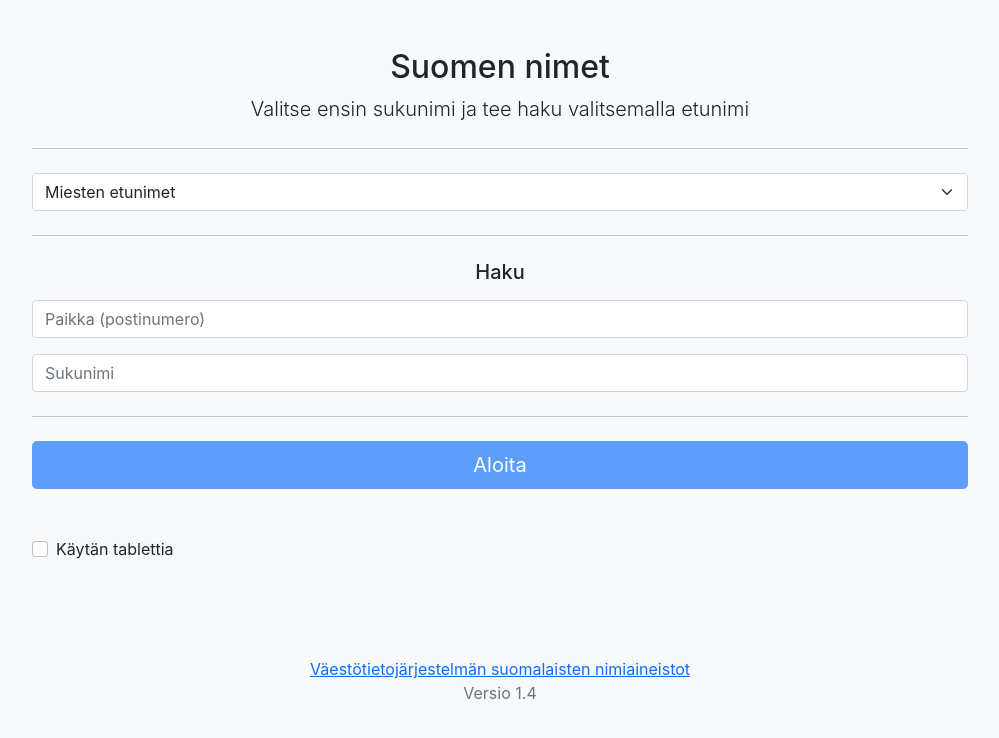
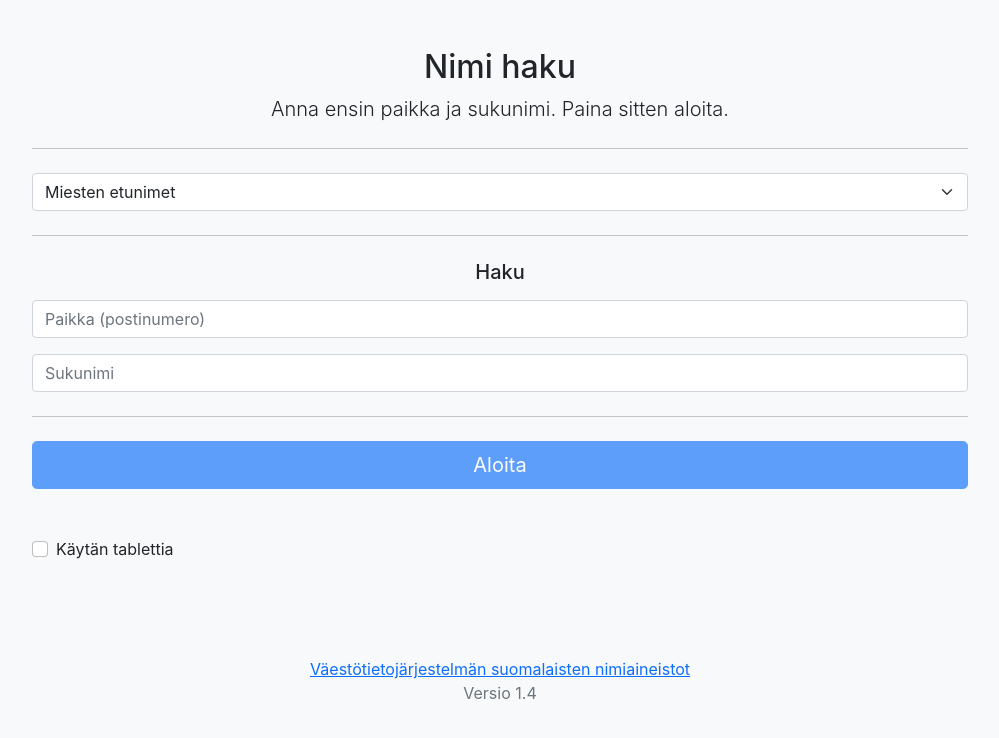
Before and after one commit to spyy/nimet, a React (Create React App) app: page / in a window 1280 px wide. Shown: the top 738 px of the page, without its empty margins (140-1139 px from the left). Built offline with nearby package versions, Linux system fonts and the light colour scheme.

Commit message:
version 1.4

```diff
--- a/src/Search.js
+++ b/src/Search.js
@@ -18,8 +18,8 @@ function Search(props) {
     <div className="container">
       <main>
         <div className="py-5 text-center">
-          <h2>Suomen nimet</h2>
-          <p className="lead">Valitse ensin sukunimi ja tee haku valitsemalla etunimi</p>
+          <h2>Nimi haku</h2>
+          <p className="lead">Anna ensin paikka ja sukunimi. Paina sitten aloita.</p>
 
           <hr className="my-4" />
 
```
Also changed, not shown: public/manifest.json.
